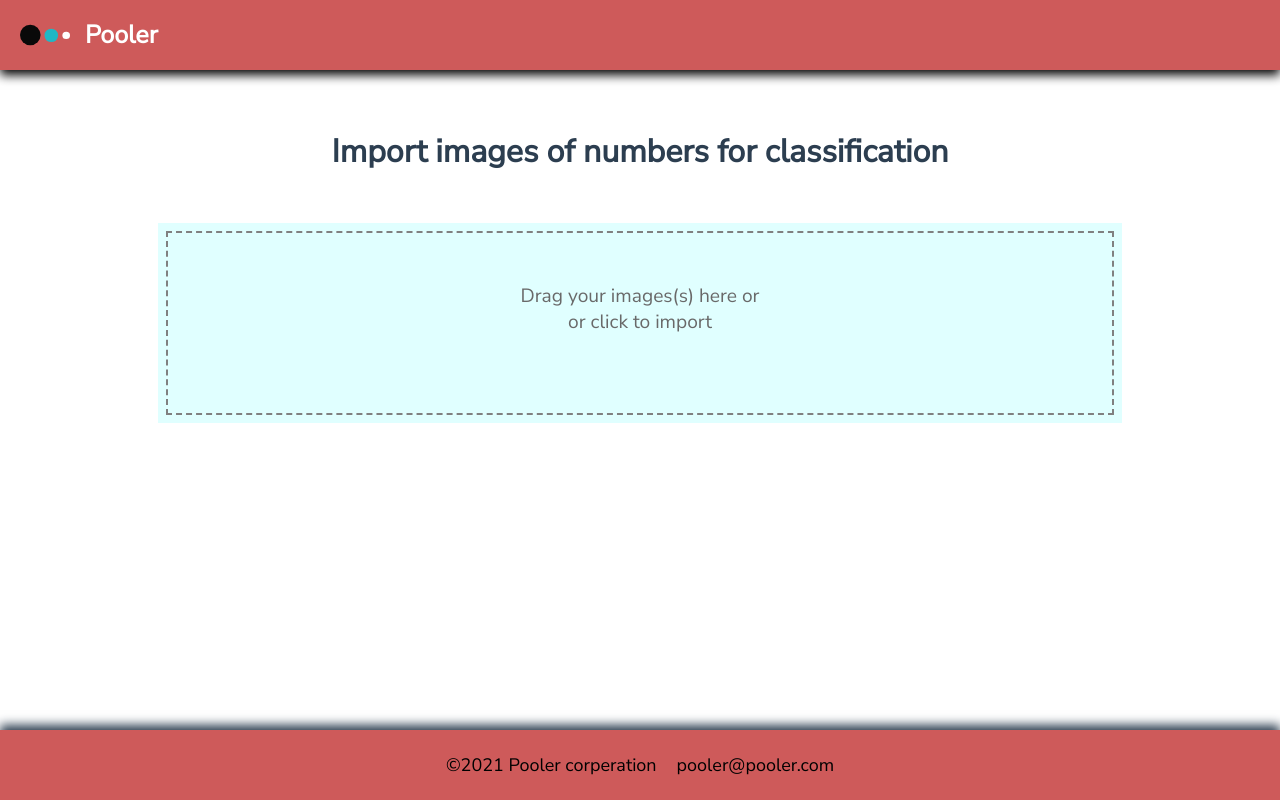
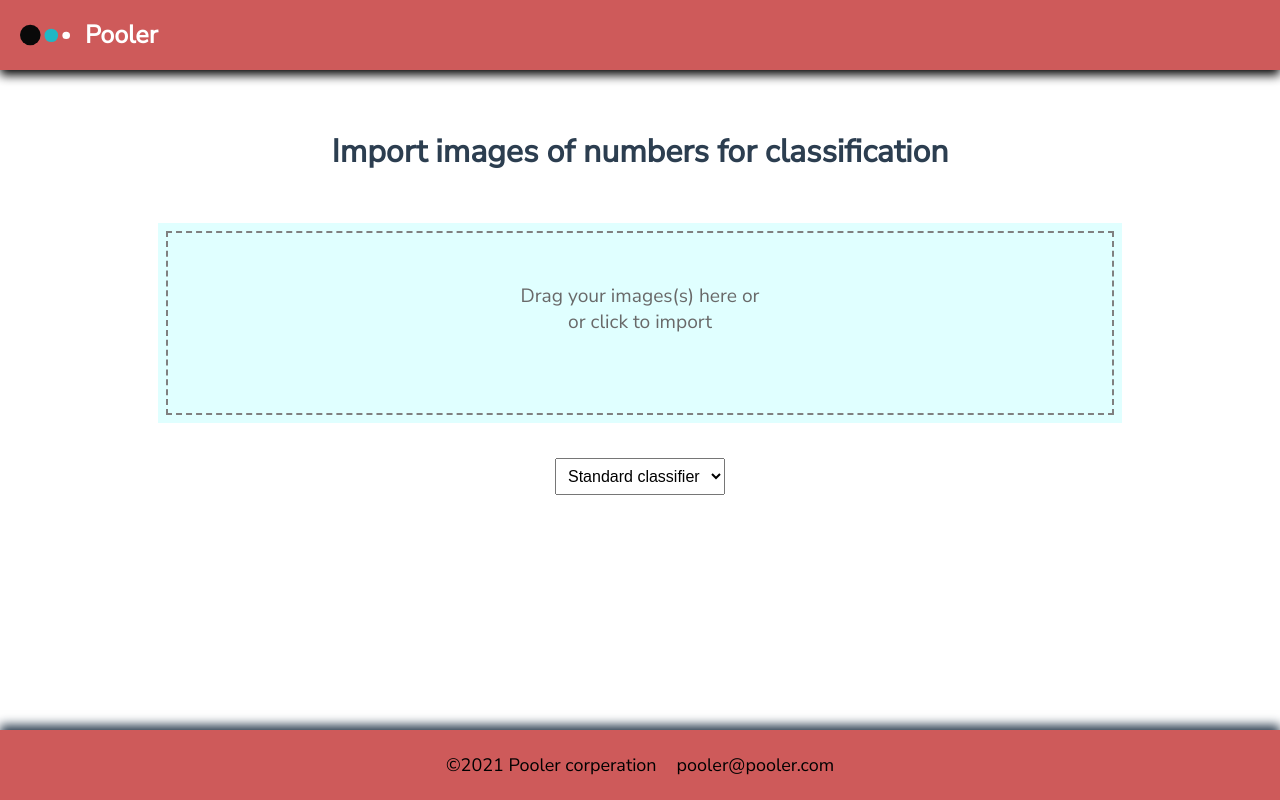
Before and after one commit to Fibfractal/CNN-classifier, a Vue app in the folder frontend/: page / in a window 1280 px wide. Built offline with nearby package versions, Linux system fonts and the light colour scheme.

Commit message:
Added dropdown box for classifier selection

```diff
--- a/frontend/src/views/Home.vue
+++ b/frontend/src/views/Home.vue
@@ -21,6 +21,12 @@
             </div>
         </form>
 
+        <select class="drop-down" v-model="selectedModel" >
+            <option value="" disabled>- Select model -</option>
+            <option value="standard">Standard classifier</option>
+            <option value="transferlearning">Optional classifier</option>
+        </select>
+
         <div class="spinnerContainer">
           <div v-if="isSaving" class="loader"></div>
         </div>
@@ -40,6 +46,7 @@
       return {
         currentStatus: STATUS_INITIAL,
         uploadFieldName: 'photos',
+        selectedModel: "standard"
       }
     },
     computed: {
@@ -63,11 +70,7 @@
 
         this.currentStatus = STATUS_SAVING;
 
-        let selectedModel = "standard"
-        // let selectedModel = "transferlearning"
-
-
-        var res = await fetch('/api/predict/' + selectedModel, {
+        var res = await fetch('/api/predict/' + this.selectedModel, {
           method: 'POST',
           body: formData
         })
@@ -191,7 +194,6 @@
     padding: 50px 0;
   }
 
-
   /* -- spinner -- */
 
   .spinnerContainer {
@@ -220,6 +222,12 @@
       .dropbox p {
         font-size: 1.2em;
       }
+
+      .drop-down {
+        padding: 8px;
+        font-size: 16px;
+        margin-top: 5px;
+      }
     }
 
     /* If the screen size is 600px wide or less*/
@@ -231,6 +239,11 @@
       .dropbox p {
         font-size: 0.8em;
       }
+
+      .drop-down {
+        padding: 3px;
+        font-size: 12px;
+      }
     }
 
 </style>
```
